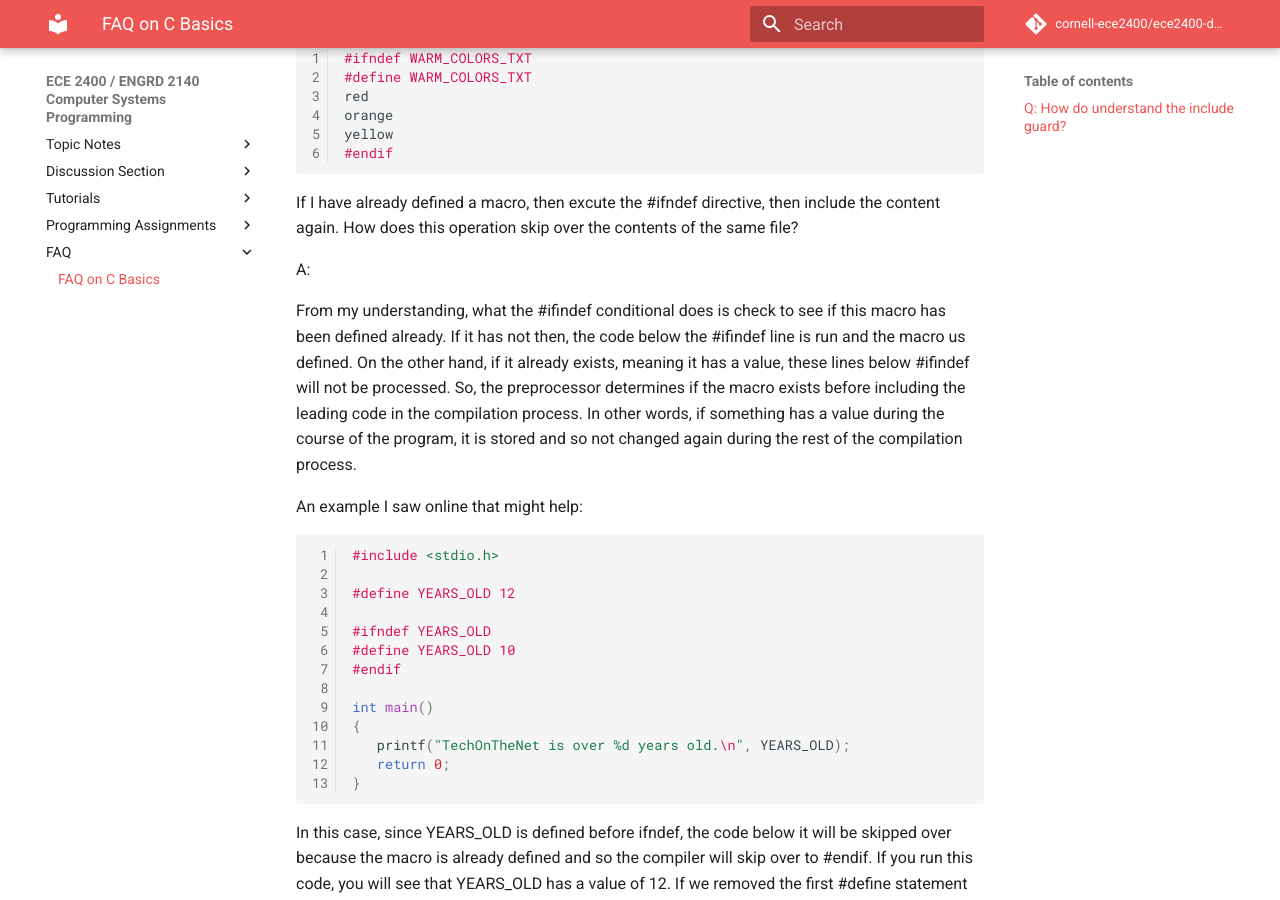
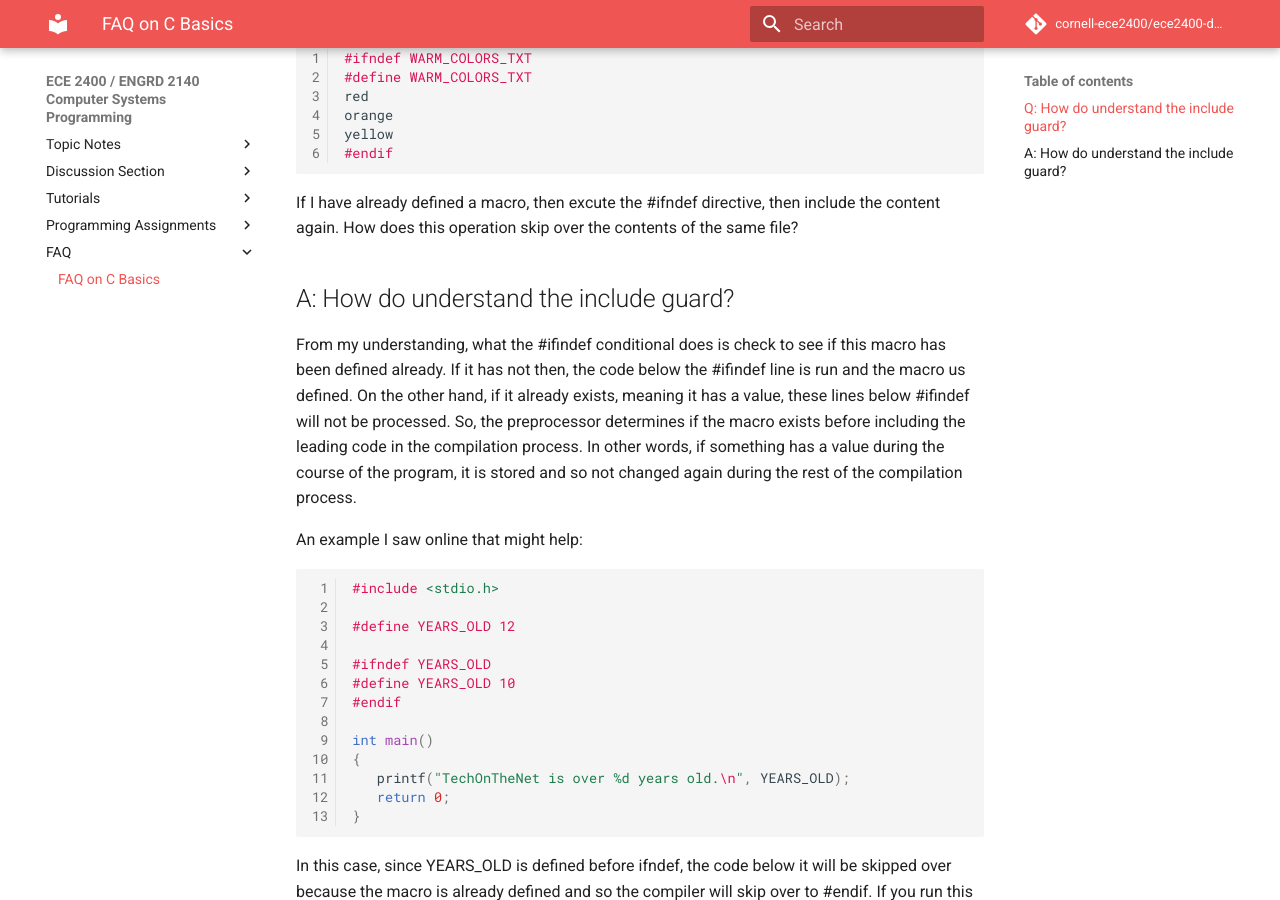
Before and after one commit to cornell-ece2400/ece2400-docs, an MkDocs documentation site: the page built from docs/ece2400-faq-c-basics.md, in a window 1280 px wide and 900 px high, scrolled down 341 px. Built offline with MkDocs 1.6.1 and Material for MkDocs 9.7.7, drawn with Linux system fonts in a browser that asks for light colours; comment, search, counter and statistics services are not loaded.

Commit message:
faq: small format update

```diff
--- a/docs/ece2400-faq-c-basics.md
+++ b/docs/ece2400-faq-c-basics.md
@@ -20,7 +20,8 @@ If I have already defined a macro, then excute the  #ifndef  directive,
 then include the content again. How does this operation skip over the
 contents of the same file?
 
-A:
+A: How do understand the include guard?
+--------------------------------------------------------------------------
 
 From my understanding, what the #ifindef conditional does is check to see
 if this macro has been defined already. If it has not then, the code below
```
